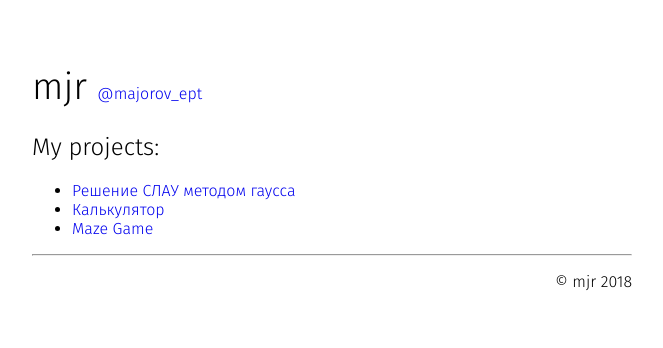
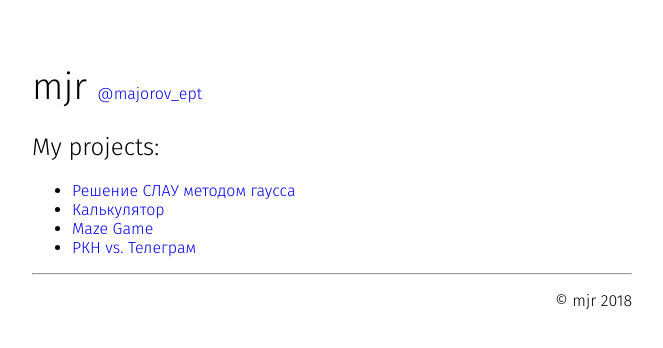
Before and after one commit to tonighty/tonighty.github.io, a plain HTML site: page index.html in a window 1280 px wide. Shown: the whole page, without its empty margins (308-971 px from the left). Drawn offline with Linux system fonts and the light colour scheme.

Commit message:
added rkn versus

```diff
--- a/index.html
+++ b/index.html
@@ -53,6 +53,7 @@
 			<li><a href="/Gauss">Решение СЛАУ методом гаусса</a></li>
 			<li><a href="/CalcJS">Калькулятор</a></li>
 			<li><a href="/Viewer">Maze Game</a></li>
+			<li><a href="/rkn-versus/dist">РКН vs. Телеграм</a></li>
 		</ul>
 		<hr>
 		<footer>
```
